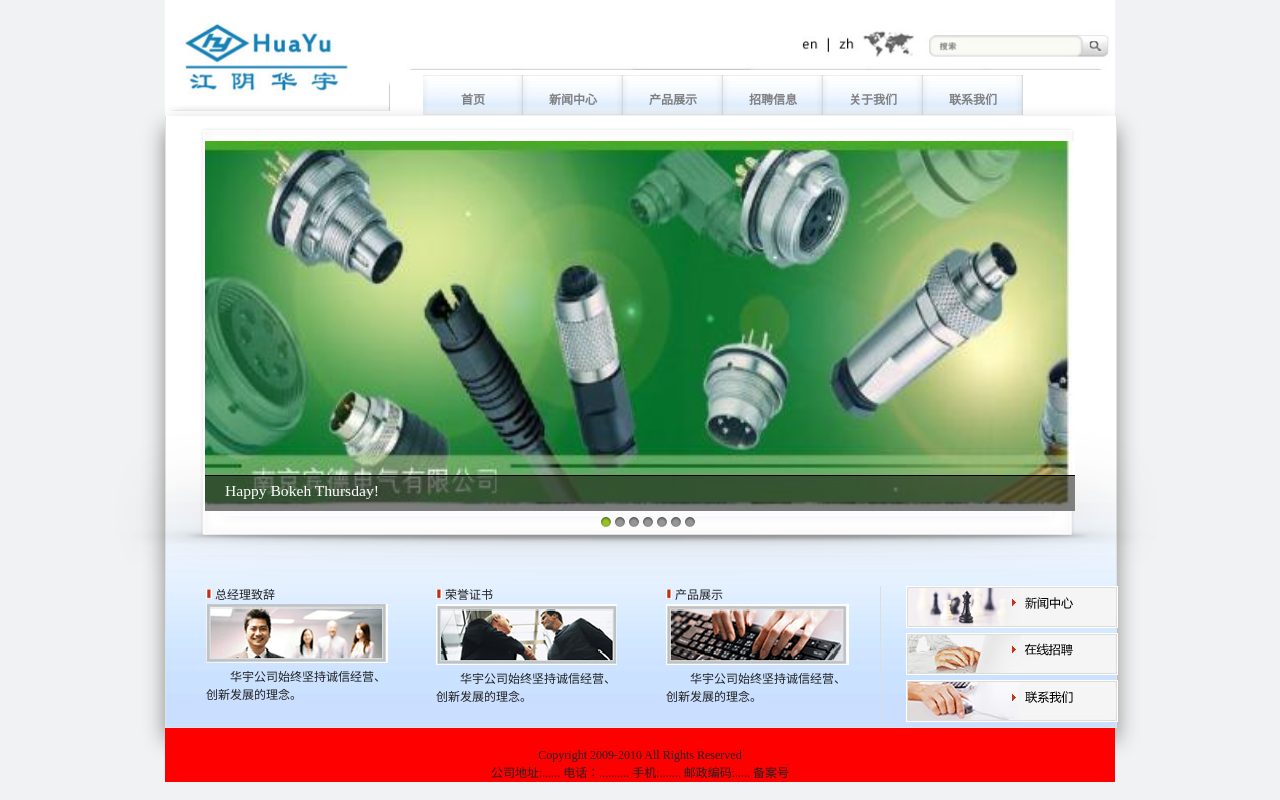
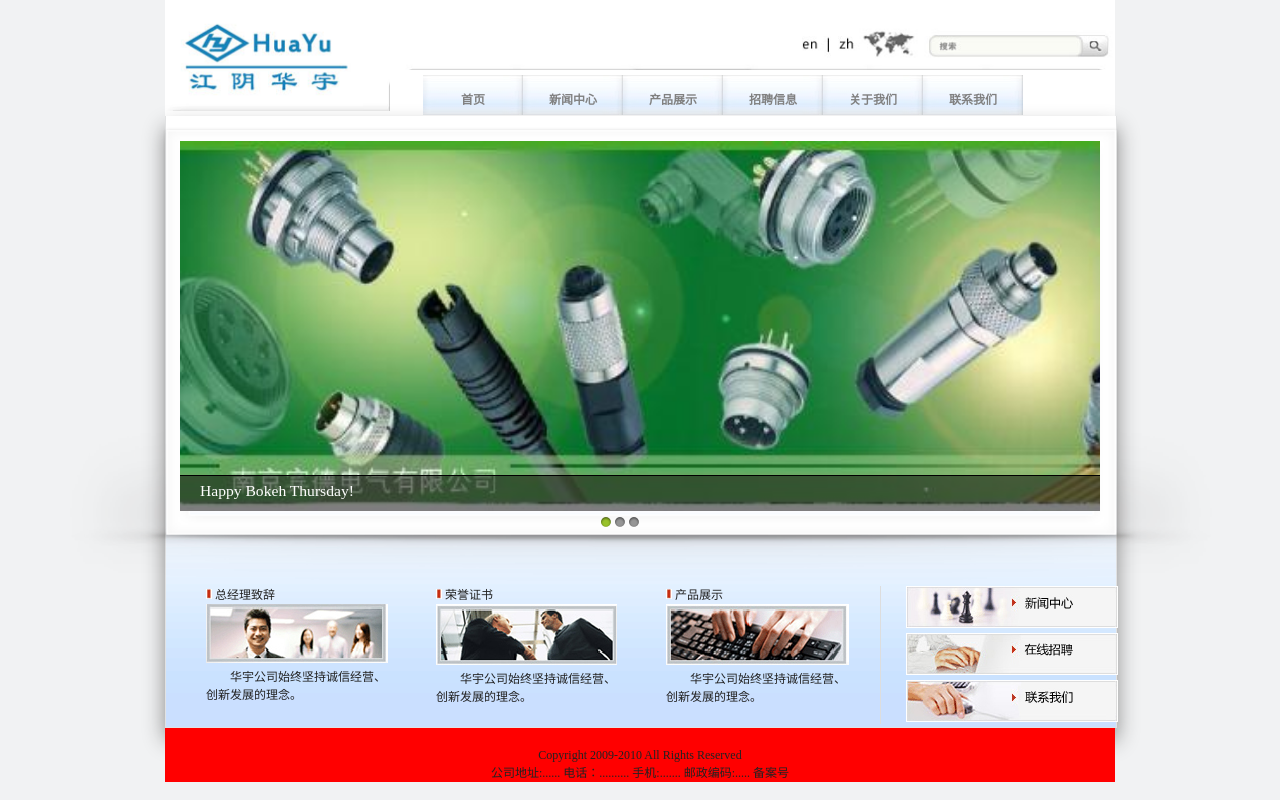
Before and after one commit to ooigit/jyhy, a CodeIgniter app: page / in a window 1280 px wide. Run offline with CodeIgniter, Linux system fonts and the light colour scheme.

Commit message:
changed home slide width

```diff
--- a/application/views/pages/home.php
+++ b/application/views/pages/home.php
@@ -40,45 +40,21 @@
 		<div id="slides">
 			<div class="slides_container">
 				<div class="slide">
-					<a href="http://www.flickr.com/photos/jliba/4665625073/" title="145.365 - Happy Bokeh Thursday! | Flickr - Photo Sharing!" target="_blank"><img src="/assets/images/slide/slide-1.jpg" width="870" height="370" alt="Slide 1"></a>
+					<img src="/assets/images/slide/slide-1.jpg" width="940" height="370" alt="Slide 1" />
 					<div class="caption" style="bottom:0">
 						<p>Happy Bokeh Thursday!</p>
 					</div>
 				</div>
 				<div class="slide">
-					<a href="http://www.flickr.com/photos/stephangeyer/3020487807/" title="Taxi | Flickr - Photo Sharing!" target="_blank"><img src="/assets/images/slide/slide-2.jpg" width="870" height="370" alt="Slide 2"></a>
+					<img src="/assets/images/slide/slide-2.jpg" width="940" height="370" alt="Slide 2" />
 					<div class="caption">
 						<p>Taxi</p>
 					</div>
 				</div>
 				<div class="slide">
-					<a href="http://www.flickr.com/photos/childofwar/2984345060/" title="Happy Bokeh raining Day | Flickr - Photo Sharing!" target="_blank"><img src="/assets/images/slide/slide-3.jpg" width="870" height="370" alt="Slide 3"></a>
+					<img src="/assets/images/slide/slide-3.jpg" width="940" height="370" alt="Slide 3" />
 					<div class="caption">
 						<p>Happy Bokeh raining Day</p>
-					</div>
-				</div>
-				<div class="slide">
-					<a href="http://www.flickr.com/photos/b-tal/117037943/" title="We Eat Light | Flickr - Photo Sharing!" target="_blank"><img src="/assets/images/slide/slide-4.jpg" width="870" height="370" alt="Slide 4"></a>
-					<div class="caption">
-						<p>We Eat Light</p>
-					</div>
-				</div>
-				<div class="slide">
-					<a href="http://www.flickr.com/photos/bu7amd/3447416780/" title="&ldquo;I must go down to the sea again, to the lonely sea and the sky; and all I ask is a tall ship and a star to steer her by.&rdquo; | Flickr - Photo Sharing!" target="_blank"><img src="/assets/images/slide/slide-5.jpg" width="870" height="370" alt="Slide 5"></a>
-					<div class="caption">
-						<p>&ldquo;I must go down to the sea again, to the lonely sea and the sky...&rdquo;</p>
-					</div>
-				</div>
-				<div class="slide">
-					<a href="http://www.flickr.com/photos/streetpreacher/2078765853/" title="twelve.inch | Flickr - Photo Sharing!" target="_blank"><img src="/assets/images/slide/slide-6.jpg" width="870" height="370" alt="Slide 6"></a>
-					<div class="caption">
-						<p>twelve.inch</p>
-					</div>
-				</div>
-				<div class="slide">
-					<a href="http://www.flickr.com/photos/aftab/3152515428/" title="Save my love for loneliness | Flickr - Photo Sharing!" target="_blank"><img src="/assets/images/slide/slide-7.jpg" width="870" height="370" alt="Slide 7"></a>
-					<div class="caption">
-						<p>Save my love for loneliness</p>
 					</div>
 				</div>
 			</div>
--- a/assets/stylesheets/slides.css
+++ b/assets/stylesheets/slides.css
@@ -1,5 +1,5 @@
 #container {
-	width:880px;
+	width:960px;
 	padding:10px;
 	margin:0 auto;
 	position:relative;
@@ -7,7 +7,7 @@
 }
 
 #example {
-	width:900px;
+	width:960px;
 	height:450px;
 	position:relative;
 }
@@ -15,10 +15,10 @@
 #frame {
 	position:absolute;
 	z-index:0;
-	width:1070px;
+	width:1170px;
 	height:460px;
 	top:0px;
-	left:-98px;
+	left:-119px;
 }
 
 /*
@@ -40,7 +40,7 @@
 */
 
 .slides_container {
-	width:870px;
+	width:920px;
 	overflow:hidden;
 	position:relative;
 	display:none;
@@ -55,7 +55,7 @@
 */
 
 .slides_container div.slide {
-	width:870px;
+	width:940px;
 	height:370px;
 	display:block;
 }
@@ -103,7 +103,7 @@
 	padding:5px 20px 0 20px;
 	background:#000;
 	background:rgba(0,0,0,.5);
-	width:840px;
+	width:940px;
 	font-size:1.3em;
 	line-height:1.33;
 	color:#fff;
```
